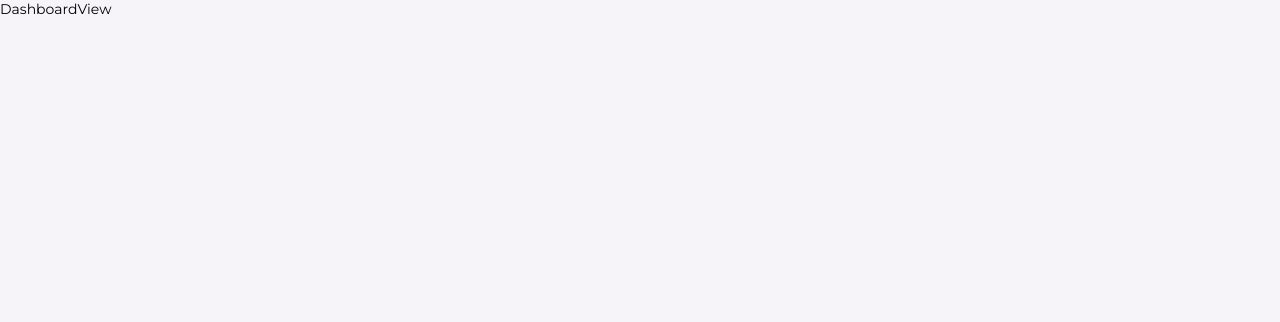
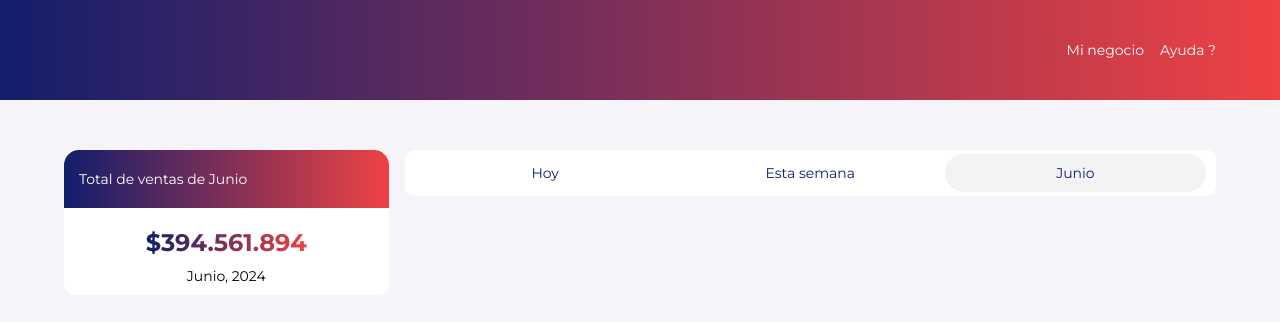
Before and after one commit to chespisan/BoldChallengerApp, a Next.js app: page /dashboard in a window 1280 px wide. Shown: the top 322 px of the page. Built offline with nearby package versions, Linux system fonts and the light colour scheme.

Commit message:
feat: advances view - container dashboard

```diff
--- a/src/presentation/containers/dashboard/index.tsx
+++ b/src/presentation/containers/dashboard/index.tsx
@@ -1,5 +1,12 @@
+"use client";
+
 import { DashboardView } from "app/presentation/views";
+import { ITab } from "app/presentation/components/tabs/interface";
 
 export const DashboardContainer = () => {
-  return <DashboardView />;
+  const getSelectedTap = (tap: ITab) => {
+    console.log("Tap-container: ", tap);
+  };
+
+  return <DashboardView getSelectedTap={getSelectedTap} />;
 };
--- /dev/null
+++ b/src/presentation/views/dashboard/dashboard.module.scss
@@ -0,0 +1,63 @@
+@import "app/presentation/styles/variables.scss";
+@import "app/presentation/styles/breackpoints.scss";
+
+.dashboard {
+  display: flex;
+  flex-direction: column;
+  align-items: center;
+
+  width: 100%;
+
+  &__section-filters-info {
+    display: grid;
+    grid-template-columns: 1fr;
+    grid-template-areas:
+      "filters"
+      "total-sales";
+    gap: 16px;
+    margin-top: 50px;
+    width: 90%;
+  }
+
+  &__total-sales {
+    background-color: $color-white;
+    border-radius: $border-radius-10;
+    grid-area: total-sales;
+  }
+
+  &__title-sales {
+    background: $gradient-bold;
+    border-radius: $border-radius-15 $border-radius-15 0 0;
+    color: $color-white;
+    font-size: $font-size-xsm;
+    padding: $padding-20 $padding-15;
+  }
+
+  &__info-sales {
+    display: flex;
+    align-items: center;
+    flex-direction: column;
+    gap: 10px;
+    justify-content: space-between;
+    padding: $padding-20 0 $padding-10 0;
+  }
+
+  &__amount-sales {
+    background: $gradient-bold;
+    font-size: $font-size-md;
+    font-weight: bold;
+    -webkit-background-clip: text;
+    -webkit-text-fill-color: transparent;
+  }
+
+  &__filters {
+    grid-area: filters;
+  }
+
+  @include md {
+    &__section-filters-info {
+      grid-template-columns: 0.4fr 1fr;
+      grid-template-areas: "total-sales filters";
+    }
+  }
+}
--- a/src/presentation/views/dashboard/index.tsx
+++ b/src/presentation/views/dashboard/index.tsx
@@ -1,3 +1,51 @@
-export const DashboardView = () => {
-  return <div>DashboardView</div>;
+import { HeaderComponent, TabsComponent } from "app/presentation/components";
+
+import { IDashboardView } from "app/presentation/views/dashboard/interface";
+import styles from "app/presentation/views/dashboard/dashboard.module.scss";
+
+export const DashboardView = ({ getSelectedTap }: IDashboardView) => {
+  return (
+    <div className={styles["dashboard"]}>
+      <HeaderComponent />
+
+      <div className={styles["dashboard__section-filters-info"]}>
+        <div className={styles["dashboard__total-sales"]}>
+          <p className={styles["dashboard__title-sales"]}>
+            Total de ventas de Junio
+          </p>
+          <div className={styles["dashboard__info-sales"]}>
+            <p className={styles["dashboard__amount-sales"]}>$394.561.894</p>
+            <p>Junio, 2024</p>
+          </div>
+        </div>
+        <div className={styles["dashboard__filters"]}>
+          <TabsComponent
+            tabs={[
+              {
+                id: 1,
+                title: "Hoy",
+                value: "today",
+                selected: false,
+              },
+              {
+                id: 2,
+                title: "Esta semana",
+                value: "week",
+                selected: false,
+              },
+              {
+                id: 3,
+                title: "Junio",
+                value: "month",
+                selected: true,
+              },
+            ]}
+            getSelectedTap={getSelectedTap}
+          />
+        </div>
+      </div>
+
+      {/* Table */}
+    </div>
+  );
 };
--- /dev/null
+++ b/src/presentation/views/dashboard/interface.ts
@@ -0,0 +1,5 @@
+import { ITab } from "app/presentation/components/tabs/interface";
+
+export interface IDashboardView {
+  getSelectedTap?: (tab: ITab) => void;
+}
```
